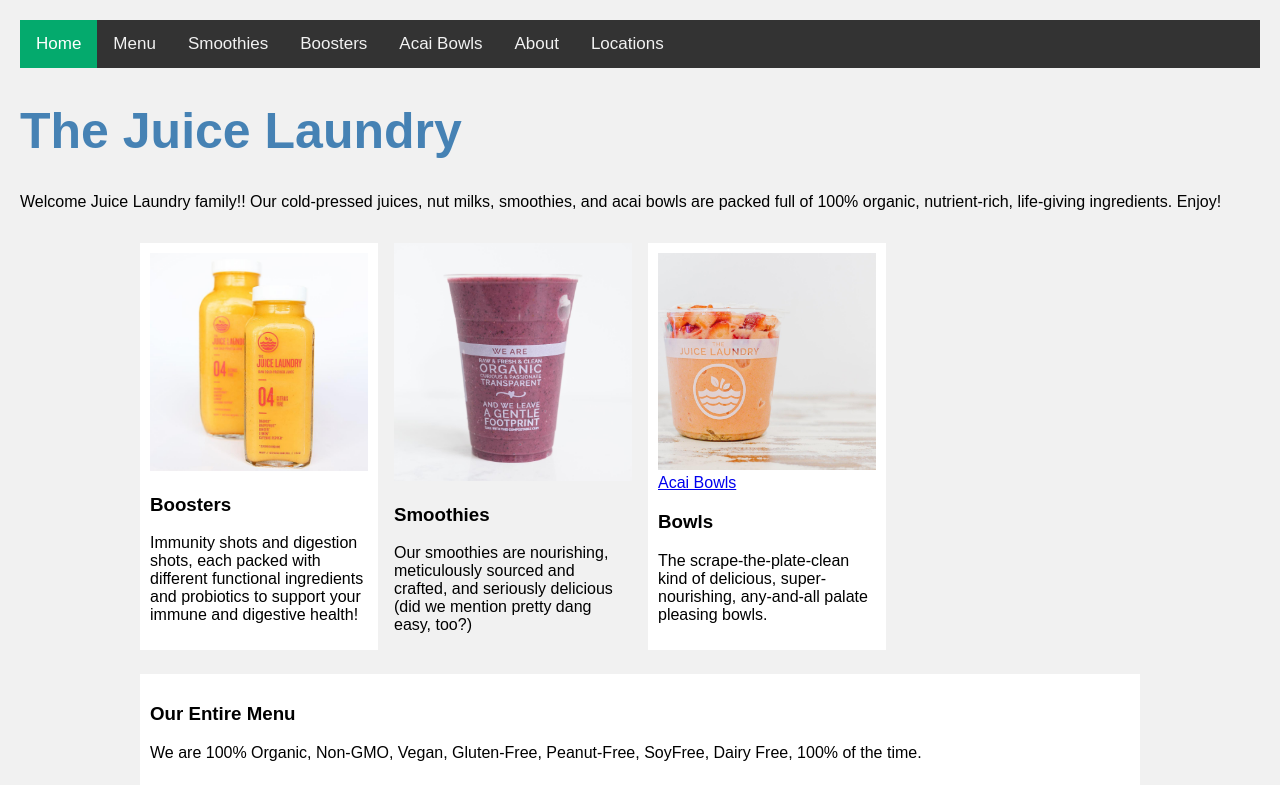
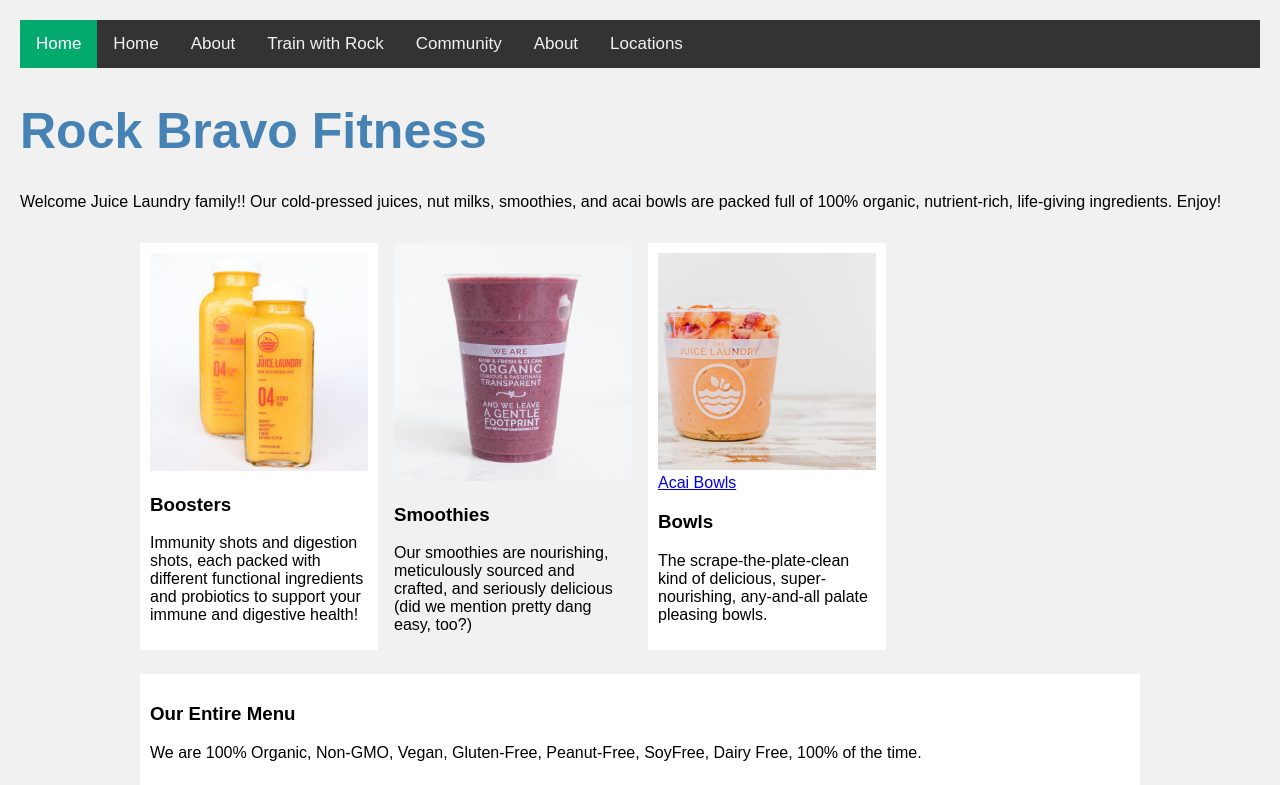
Before and after one commit to rockbravo/rockbravofitness, a plain HTML site: page index.html in a window 1280 px wide. Shown: the top 785 px of the page. Drawn offline with Linux system fonts and the light colour scheme.

Commit message:
main changes
main changes

```diff
--- a/index.html
+++ b/index.html
@@ -2,7 +2,7 @@
 <html>
   <head>
     <meta charset="utf-8">
-    <title>The Juice Laudry</title>
+    <title>Rock Bravo Fitness</title>
     <link rel="stylesheet" href="stylesheets/sammy-style.css">
   </head>
   <body>
@@ -46,10 +46,10 @@
 
 <div class="topnav">
   <a class="active" href="#home">Home</a>
-  <a href="Menu.html">Menu</a>
-  <a href="Smoothies.html">Smoothies</a>
-  <a href="Boosters.html">Boosters</a>
-  <a href="Bowls.html">Acai Bowls</a>
+  <a href="index.html">Home</a>
+  <a href="About.html">About</a>
+  <a href="PersonalTraining.html">Train with Rock</a>
+  <a href="Community.html">Community</a>
   <a href="#about">About</a>
   <a href="#locations">Locations</a>
 
@@ -72,7 +72,7 @@
 
 
     <div class="page">
-      <h1>The Juice Laundry</h1>
+      <h1>Rock Bravo Fitness</h1>
       <p>Welcome Juice Laundry family!! Our cold-pressed juices, nut milks, smoothies, and acai bowls are packed full of 100% organic,
         nutrient-rich, life-giving ingredients. Enjoy!</p>
 
```
Also changed, not shown: About.html (renamed from Menu.html), Community.html (renamed from Boosters.html), Home.html (renamed from Smoothies.html), PersonalTraining.html (renamed from activities.html).
